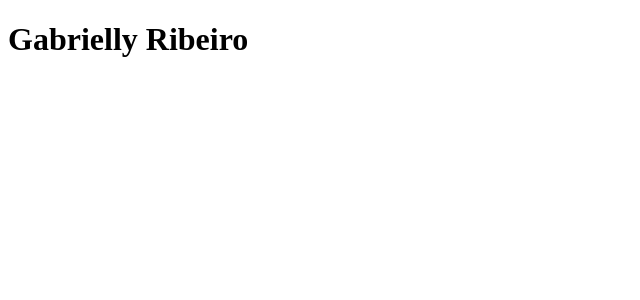
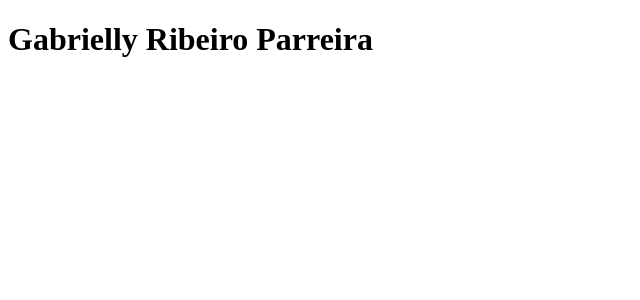
Before and after one commit to johngoc/clone-tabnews, a Next.js app: page / in a window 1280 px wide. Shown: the top 300 px of the page, without its empty margins (0-640 px from the left). Built offline with nearby package versions, Linux system fonts and the light colour scheme.

Commit message:
Alterando o título da página

```diff
--- a/pages/index.js
+++ b/pages/index.js
@@ -1,5 +1,5 @@
 function Home () {
-    return <h1> Gabrielly Ribeiro </h1>
+    return <h1> Gabrielly Ribeiro Parreira </h1>
 }
 
 export default Home;
```
